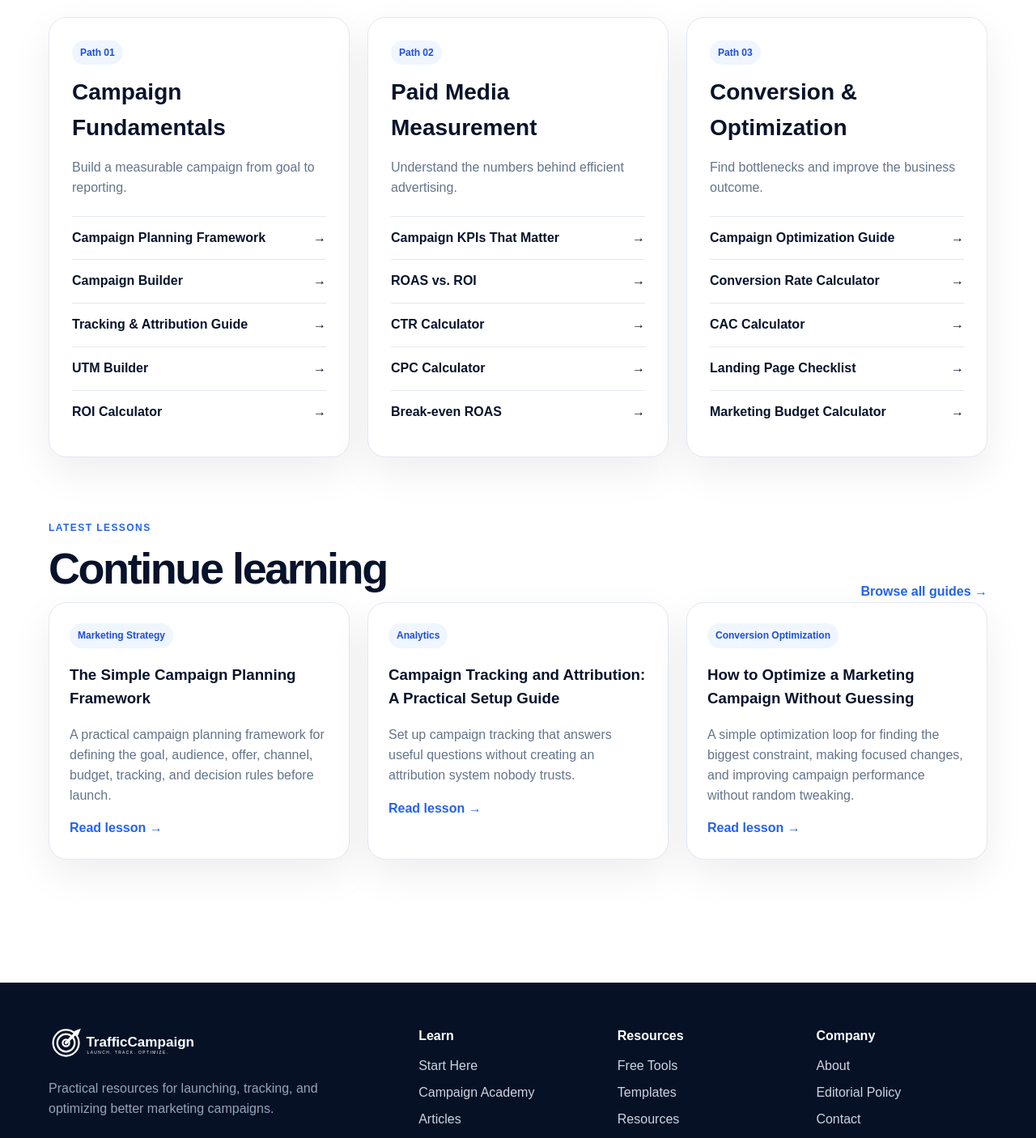
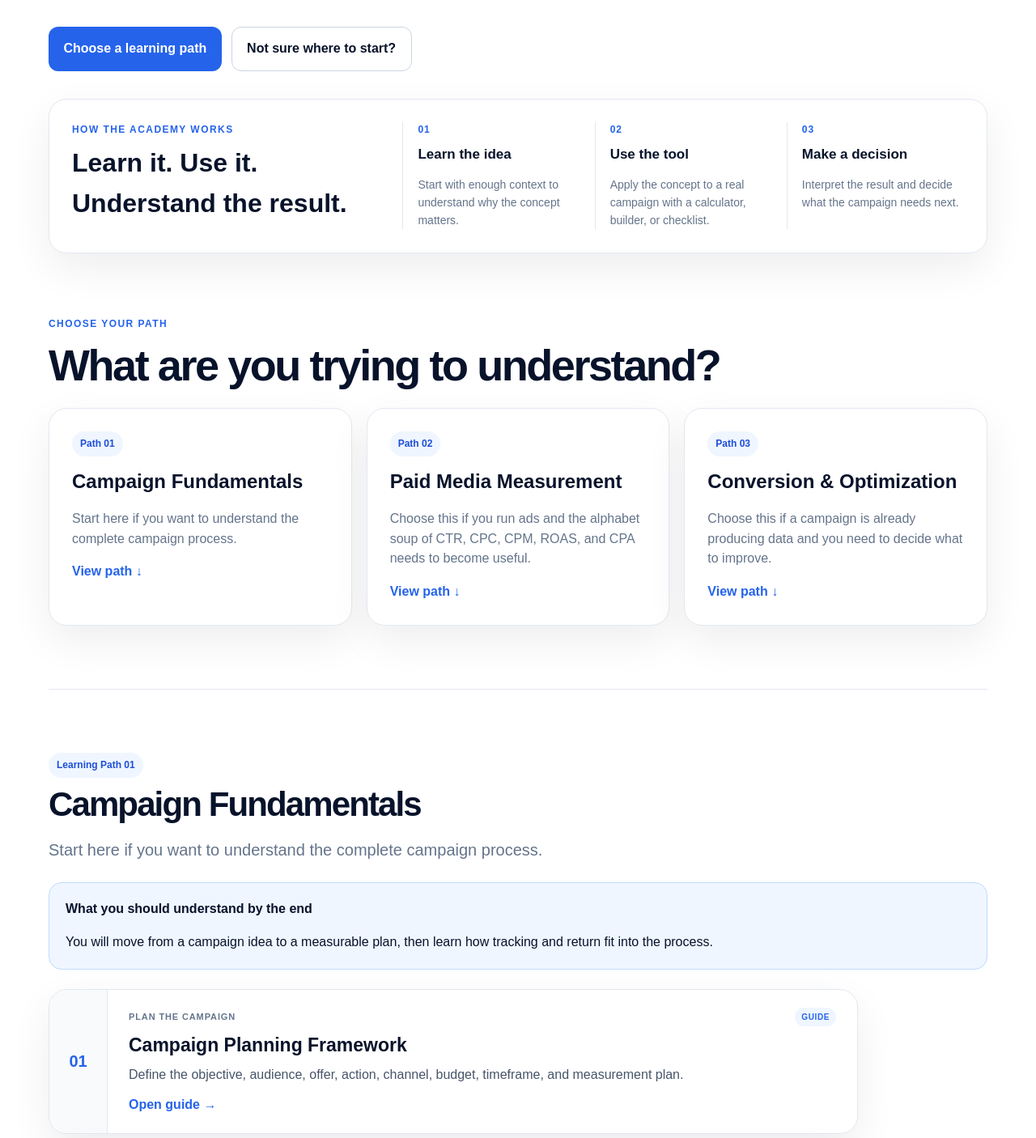
Before and after one commit to barrylange-hub/trafficcampaign, a Next.js app: page /academy in a window 1280 px wide. Shown: the part 420-1826 px from the top of the page at 81% size. Built offline with nearby package versions, Linux system fonts and the light colour scheme.

Commit message:
Campaign Academy Expansion

```diff
--- a/app/academy/page.js
+++ b/app/academy/page.js
@@ -1,9 +1,110 @@
 import Link from "next/link";
 import {getAllArticles} from "@/lib/articles";
-export const metadata={title:"Campaign Academy",description:"Structured learning paths for planning, tracking, and optimizing digital marketing campaigns.",alternates:{canonical:"/academy"}};
+
+export const metadata={
+  title:"Campaign Academy — Learn Marketing Campaigns Step by Step",
+  description:"Free structured learning paths for campaign planning, tracking, paid media measurement, conversion, optimization, and marketing economics.",
+  alternates:{canonical:"/academy"}
+};
+
 const paths=[
- {title:"Campaign Fundamentals",desc:"Build a measurable campaign from goal to reporting.",steps:[["Campaign Planning Framework","/articles/campaign-planning-framework"],["Campaign Builder","/tools/campaign-builder"],["Tracking & Attribution Guide","/articles/campaign-tracking-attribution-guide"],["UTM Builder","/tools/utm-builder"],["ROI Calculator","/tools/roi"]]},
- {title:"Paid Media Measurement",desc:"Understand the numbers behind efficient advertising.",steps:[["Campaign KPIs That Matter","/articles/campaign-kpis-that-matter"],["ROAS vs. ROI","/articles/roas-vs-roi"],["CTR Calculator","/tools/ctr"],["CPC Calculator","/tools/cpc"],["Break-even ROAS","/tools/break-even-roas"]]},
- {title:"Conversion & Optimization",desc:"Find bottlenecks and improve the business outcome.",steps:[["Campaign Optimization Guide","/articles/how-to-optimize-a-marketing-campaign"],["Conversion Rate Calculator","/tools/conversion-rate"],["CAC Calculator","/tools/cac"],["Landing Page Checklist","/templates/landing-page-review-checklist"],["Marketing Budget Calculator","/tools/marketing-budget"]]}
+ {
+  id:"fundamentals",number:"01",title:"Campaign Fundamentals",
+  best:"Start here if you want to understand the complete campaign process.",
+  outcome:"You will move from a campaign idea to a measurable plan, then learn how tracking and return fit into the process.",
+  lessons:[
+   ["Plan the campaign","Campaign Planning Framework","Define the objective, audience, offer, action, channel, budget, timeframe, and measurement plan.","/articles/campaign-planning-framework","Guide"],
+   ["Build the plan","Campaign Builder","Turn those decisions into a focused campaign brief you can copy and use.","/tools/campaign-builder","Tool"],
+   ["Make it measurable","Tracking & Attribution Guide","Understand what tracking can tell you, what attribution means, and where the limitations begin.","/articles/campaign-tracking-attribution-guide","Guide"],
+   ["Label campaign traffic","UTM Builder","Create consistent campaign URLs before links are distributed.","/tools/utm-builder","Tool"],
+   ["Evaluate the return","ROI Calculator","Compare the campaign's return with the total investment once results arrive.","/tools/roi","Tool"]
+  ]
+ },
+ {
+  id:"paid-media",number:"02",title:"Paid Media Measurement",
+  best:"Choose this if you run ads and the alphabet soup of CTR, CPC, CPM, ROAS, and CPA needs to become useful.",
+  outcome:"You will understand which advertising metrics describe delivery, which describe efficiency, and which connect advertising to business results.",
+  lessons:[
+   ["Choose useful KPIs","Campaign KPIs That Matter","Separate outcome metrics from diagnostic metrics so reporting answers a business question.","/articles/campaign-kpis-that-matter","Guide"],
+   ["Understand return","ROAS vs. ROI","Learn why advertising return and total investment return answer different questions.","/articles/roas-vs-roi","Guide"],
+   ["Measure response","CTR Calculator","See what percentage of impressions turned into clicks.","/tools/ctr","Tool"],
+   ["Measure traffic cost","CPC Calculator","Calculate the average advertising cost of each click.","/tools/cpc","Tool"],
+   ["Know the threshold","Break-even ROAS","Estimate the advertising return needed to cover gross margin before other costs.","/tools/break-even-roas","Tool"]
+  ]
+ },
+ {
+  id:"optimization",number:"03",title:"Conversion & Optimization",
+  best:"Choose this if a campaign is already producing data and you need to decide what to improve.",
+  outcome:"You will learn to diagnose the bottleneck before changing tactics and connect conversion performance to acquisition cost and budget decisions.",
+  lessons:[
+   ["Diagnose first","Campaign Optimization Guide","Find the constraint before changing the audience, ad, offer, landing page, and budget all at once.","/articles/how-to-optimize-a-marketing-campaign","Guide"],
+   ["Measure conversion","Conversion Rate Calculator","Calculate how efficiently visits or clicks become the action you care about.","/tools/conversion-rate","Tool"],
+   ["Measure acquisition cost","CAC Calculator","Connect marketing and sales spend with the number of new customers acquired.","/tools/cac","Tool"],
+   ["Review the destination","Landing Page Checklist","Check clarity, message match, trust, friction, and the conversion path.","/templates/landing-page-review-checklist","Checklist"],
+   ["Connect goals to budget","Marketing Budget Calculator","Turn a revenue target and budget percentage into a practical planning number.","/tools/marketing-budget","Tool"]
+  ]
+ }
 ];
-export default function Page(){const latest=getAllArticles().slice(0,3);return <div className="container"><div className="pagehead"><div className="kicker">Campaign Academy</div><h1>Learn in a useful order</h1><p className="lead">Short learning paths that connect the reasoning, the tool, and the next decision.</p><div className="actions"><Link className="btn" href="/start-here">Start Here</Link></div></div><div className="academy-grid">{paths.map((p,i)=><section className="card academy-card" key={p.title}><span className="badge">Path 0{i+1}</span><h2>{p.title}</h2><p className="muted">{p.desc}</p><ol className="academy-steps">{p.steps.map(([label,url])=><li key={label}><Link href={url}>{label}<span>→</span></Link></li>)}</ol></section>)}</div><section className="section"><div className="topline"><div><div className="kicker">Latest lessons</div><h2>Continue learning</h2></div><Link className="blue" href="/articles"><b>Browse all guides →</b></Link></div><div className="article-grid">{latest.map(a=><Link key={a.slug} href={`/articles/${a.slug}`} className="card article-card"><span className="badge">{a.category}</span><h3>{a.title}</h3><p className="muted">{a.description}</p><b className="blue">Read lesson →</b></Link>)}</div></section></div>}
+
+const principles=[
+ ["Start with the business question","A metric is useful when it helps answer a question. Collecting more numbers is not the same as understanding performance."],
+ ["Separate outcomes from diagnostics","Revenue, qualified leads, and customers describe outcomes. CTR, CPC, CPM, and conversion rate often help explain why those outcomes moved."],
+ ["Make tracking part of planning","Do not wait until reporting day to decide what should have been measured."],
+ ["Diagnose before optimizing","Find the biggest constraint first. Random changes can improve a campaign while teaching you almost nothing."],
+ ["Keep economics in the conversation","Traffic and conversions matter, but sustainable campaigns eventually have to make sense financially."]
+];
+
+export default function Page(){
+ const latest=getAllArticles().slice(0,3);
+ return <div className="container">
+  <div className="pagehead academy-head">
+   <div className="kicker">TrafficCampaign Academy</div>
+   <h1>Learn marketing campaigns in a useful order.</h1>
+   <p className="lead">Campaign Academy connects the concepts, tools, and next decisions. Pick the path that matches the problem in front of you instead of trying to learn all of digital marketing at once.</p>
+   <div className="actions"><a className="btn" href="#paths">Choose a learning path</a><Link className="btn2" href="/start-here">Not sure where to start?</Link></div>
+  </div>
+
+  <section className="academy-how card pad">
+   <div><div className="kicker">How the Academy works</div><h2>Learn it. Use it. Understand the result.</h2></div>
+   <div className="academy-how-grid">
+    <div><span>01</span><b>Learn the idea</b><p>Start with enough context to understand why the concept matters.</p></div>
+    <div><span>02</span><b>Use the tool</b><p>Apply the concept to a real campaign with a calculator, builder, or checklist.</p></div>
+    <div><span>03</span><b>Make a decision</b><p>Interpret the result and decide what the campaign needs next.</p></div>
+   </div>
+  </section>
+
+  <section id="paths" className="section academy-choose">
+   <div className="kicker">Choose your path</div>
+   <h2>What are you trying to understand?</h2>
+   <div className="academy-path-picker">
+    {paths.map(p=><a href={`#${p.id}`} className="card pad tool-card" key={p.id}><span className="badge">Path {p.number}</span><h3>{p.title}</h3><p className="muted">{p.best}</p><b className="blue">View path ↓</b></a>)}
+   </div>
+  </section>
+
+  {paths.map(p=><section id={p.id} className="section academy-expanded-path" key={p.id}>
+   <div className="academy-path-head"><span className="badge">Learning Path {p.number}</span><h2>{p.title}</h2><p className="lead">{p.best}</p></div>
+   <div className="callout academy-outcome"><b>What you should understand by the end</b><p>{p.outcome}</p></div>
+   <div className="academy-lesson-list">
+    {p.lessons.map(([eyebrow,title,desc,url,type],i)=><Link href={url} className="card academy-lesson" key={title}>
+      <div className="academy-lesson-num">{String(i+1).padStart(2,"0")}</div>
+      <div className="academy-lesson-body"><div className="academy-lesson-meta"><span>{eyebrow}</span><em>{type}</em></div><h3>{title}</h3><p>{desc}</p><b className="blue">Open {type.toLowerCase()} →</b></div>
+    </Link>)}
+   </div>
+   <div className="academy-complete"><b>Path complete?</b><span>{p.number==="01"?"You now have the foundation. Continue into paid media measurement or optimization when the campaign requires it.":p.number==="02"?"Use these metrics together rather than optimizing one number in isolation.":"Take what you learned back to the campaign and change the highest-leverage constraint first."}</span></div>
+  </section>)}
+
+  <section className="section soft-section-full">
+   <div className="kicker">The mental model</div>
+   <h2>Five principles to carry into every campaign</h2>
+   <p className="lead">Tools and platforms change. These ideas are much more durable.</p>
+   <div className="academy-principles">{principles.map(([title,desc],i)=><div key={title}><span>{String(i+1).padStart(2,"0")}</span><div><h3>{title}</h3><p className="muted">{desc}</p></div></div>)}</div>
+  </section>
+
+  <section className="section">
+   <div className="topline"><div><div className="kicker">Continue learning</div><h2>Latest practical guides</h2><p className="lead">Use the library when you need to go deeper on a specific campaign question.</p></div><Link className="blue" href="/articles"><b>Browse all guides →</b></Link></div>
+   <div className="article-grid">{latest.map(a=><Link key={a.slug} href={`/articles/${a.slug}`} className="card article-card"><span className="badge">{a.category}</span><h3>{a.title}</h3><p className="muted">{a.description}</p><b className="blue">Read guide →</b></Link>)}</div>
+  </section>
+
+  <section className="section"><div className="newsletter academy-final"><div><div className="kicker" style={{color:"#67e8f9"}}>One useful next step</div><h2 style={{margin:"8px 0",fontSize:38}}>You do not need to finish the Academy before launching.</h2><p>Learn enough to make the next decision well, use it on a real campaign, then come back when the next question appears.</p></div><Link className="btn" href="/tools/campaign-builder">Build a campaign</Link></div></section>
+ </div>
+}
```
Also changed, not shown: app/globals.css.
